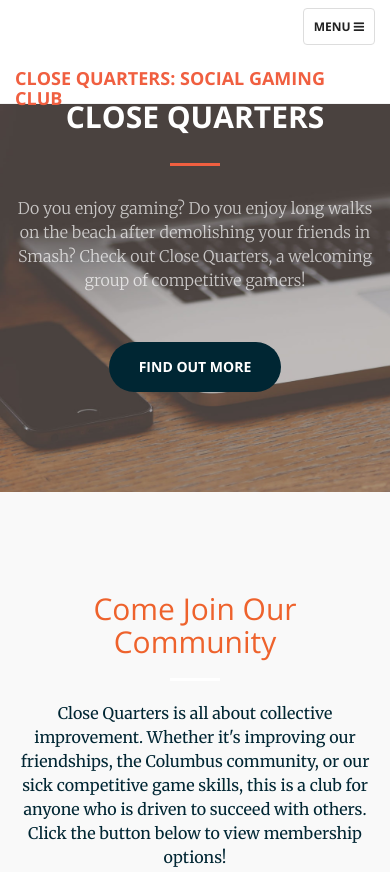
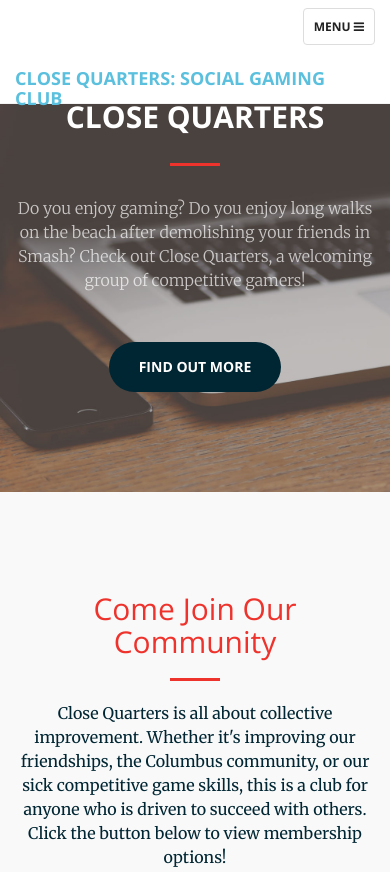
Before and after one commit to ComptonArcade/Close_Quarters, a website: page index.html in a window 390 px wide. Shown: the top 872 px of the page. Drawn offline with nearby package versions, Linux system fonts and the light colour scheme.

Commit message:
Fixed mis-matched button colors. Fixed <hr> colors. Changed section-header colors.

```diff
--- a/css/creative.css
+++ b/css/creative.css
@@ -12,12 +12,12 @@ body {
   font-family: 'Merriweather', 'Helvetica Neue', Arial, sans-serif;
 }
 hr {
-  border-color: #F05F40;
+  border-color: #ee322c;
   border-width: 3px;
   max-width: 50px;
 }
 hr.light {
-  border-color: white;
+  border-color: #ee322c;
 }
 a {
   -webkit-transition: all 0.35s;
@@ -80,14 +80,14 @@ aside {
   transition: all 0.35s;
 }
 .navbar-default .navbar-header .navbar-brand {
-  color: #F05F40;
+  color: #5bc0de;
   font-family: 'Open Sans', 'Helvetica Neue', Arial, sans-serif;
   font-weight: 700;
   text-transform: uppercase;
 }
 .navbar-default .navbar-header .navbar-brand:hover,
 .navbar-default .navbar-header .navbar-brand:focus {
-  color: #eb3812;
+  color: #d9534f;
 }
 .navbar-default .navbar-header .navbar-toggle {
   font-weight: 700;
@@ -220,7 +220,7 @@ header .header-content .header-content-inner p {
 }
 .section-heading {
   margin-top: 0;
-  color: #EE622C;
+  color: #ee322c;
 }
 .service-box {
   max-width: 400px;
@@ -361,7 +361,7 @@ fieldset[disabled] .btn-default.active {
 .btn-primary.active,
 .open > .dropdown-toggle.btn-primary {
   color: white;
-  background-color: #ee4b28;
+  background-color: #ee622c;
   border-color: #ed431f;
 }
 .btn-primary:active,
```
